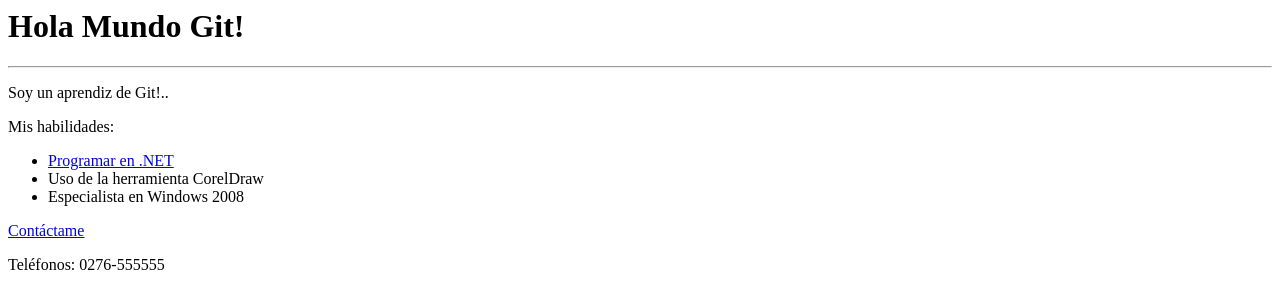
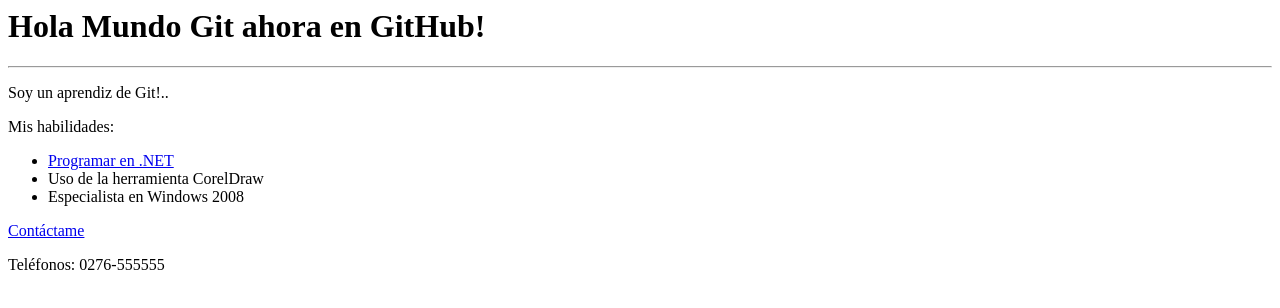
Before and after one commit to antoniot/Sitio-Web, a plain HTML site: page index.html in a window 1280 px wide. Drawn offline with Linux system fonts and the light colour scheme.

Commit message:
Modificación del mensaje de Encabezado

```diff
--- a/index.html
+++ b/index.html
@@ -3,7 +3,7 @@
         <title>Control de versiones en Git!</title>
     </head>
     <body>
-        <h1>Hola Mundo Git!</h1>
+        <h1>Hola Mundo Git ahora en GitHub!</h1>
         <hr>
         <p>Soy un aprendiz de Git!..</p>
         Mis habilidades: <br/>
```
